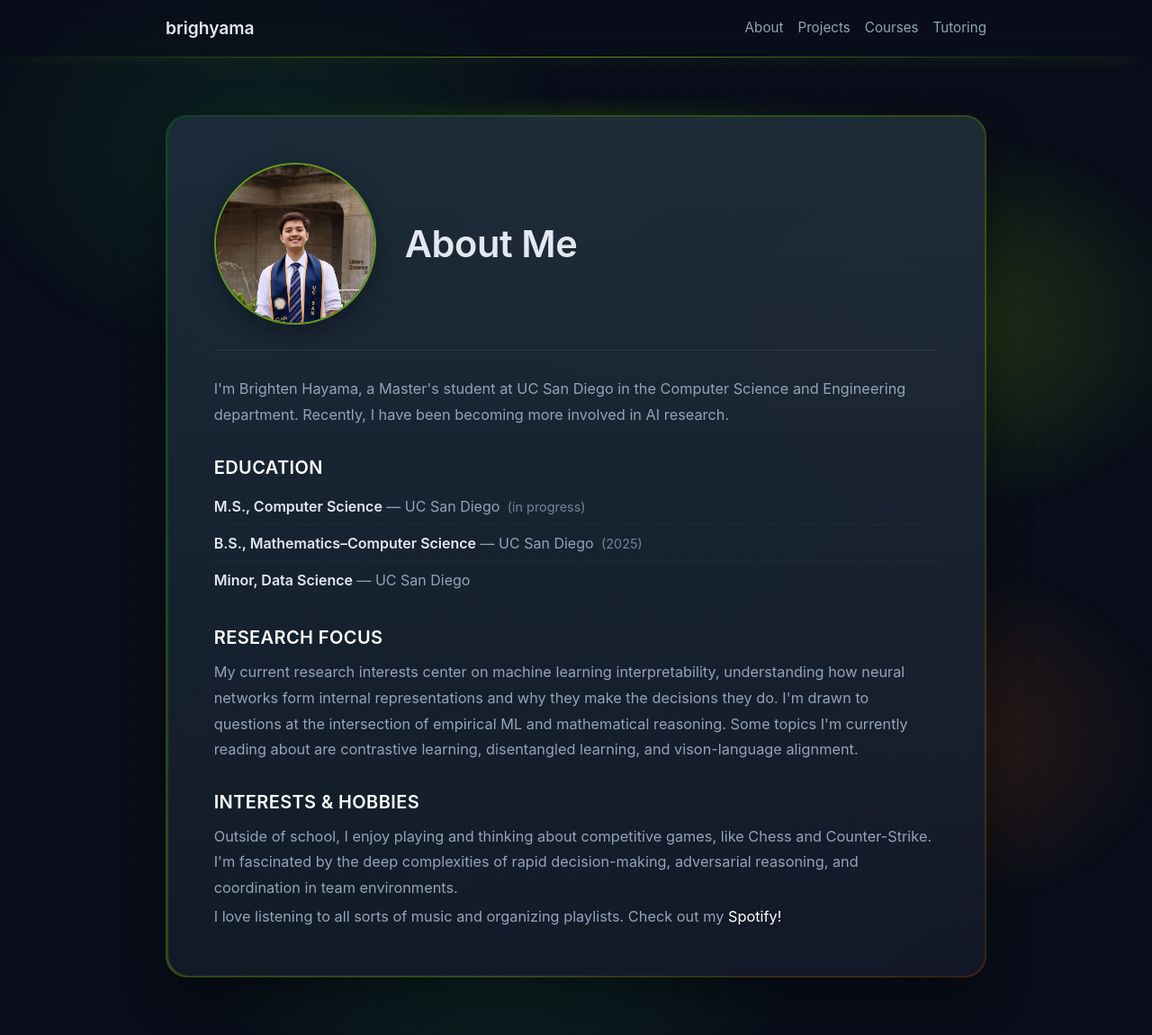
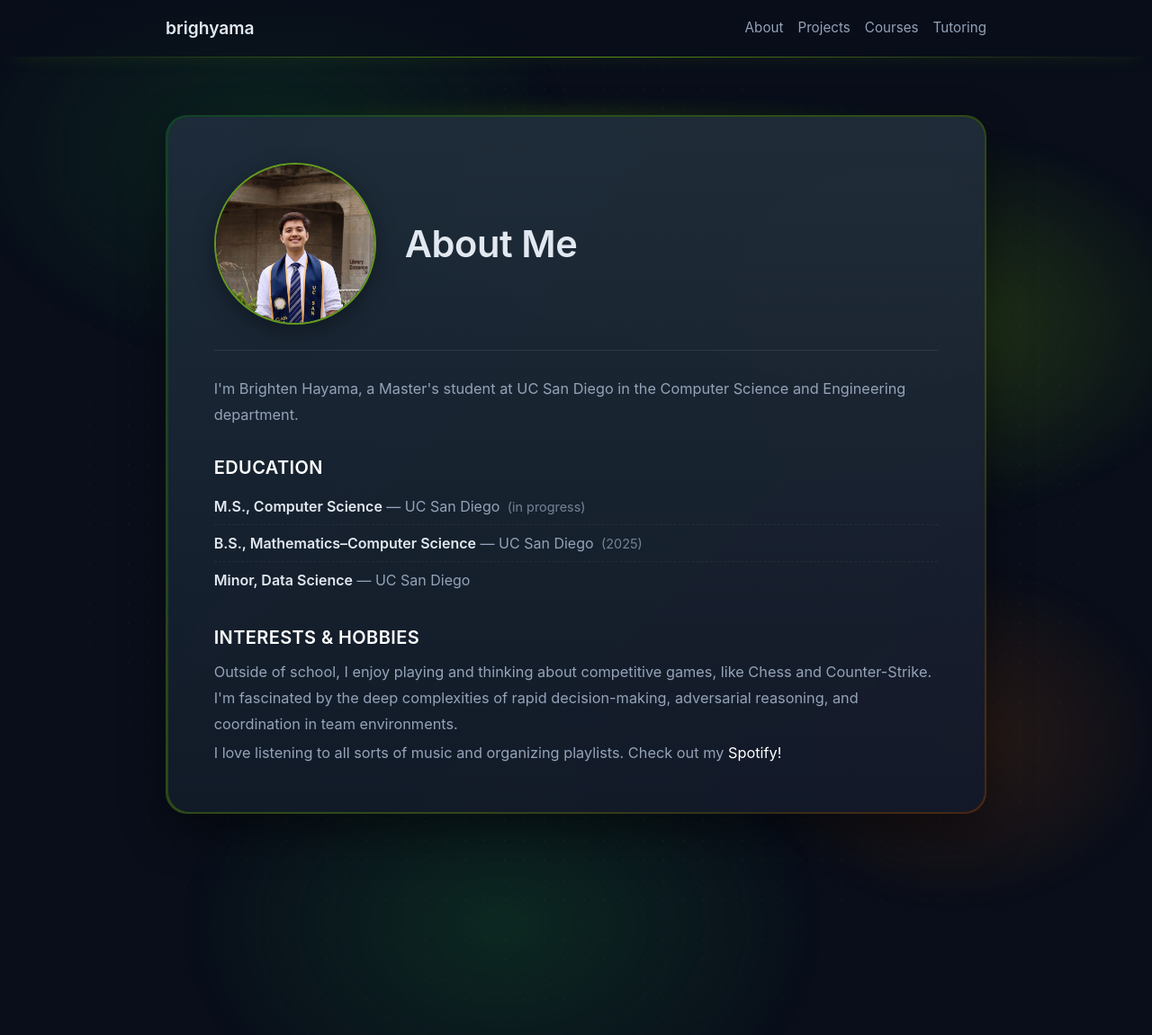
Before and after one commit to brighyama/brightenhayama.dev, a Jekyll site: the page built from about.html, in a window 1280 px wide and 1151 px high. Shown: the whole window at 90% size. Built offline with Jekyll 4.4.1, drawn with Linux system fonts in a browser that asks for light colours.

```diff
--- a/_layouts/about.html
+++ b/_layouts/about.html
@@ -19,7 +19,6 @@ layout: default
           <!-- <h2>Who I Am</h2> -->
           <p>
             I'm Brighten Hayama, a Master's student at UC San Diego in the Computer Science and Engineering department.
-            Recently, I have been becoming more involved in AI research.
           </p>
         </section>
 
@@ -32,7 +31,7 @@ layout: default
           </ul>
         </section>
 
-        <section class="about-section">
+        <!-- <section class="about-section">
           <h2>Research Focus</h2>
           <p>
             My current research interests center on machine learning interpretability, understanding how
@@ -40,7 +39,7 @@ layout: default
             I'm drawn to questions at the intersection of empirical ML and mathematical reasoning.
             Some topics I'm currently reading about are contrastive learning, disentangled learning, and vison-language alignment.
           </p>
-        </section>
+        </section> -->
 
         <section class="about-section">
           <h2>Interests &amp; Hobbies</h2>
--- a/_layouts/home.html
+++ b/_layouts/home.html
@@ -9,13 +9,13 @@ layout: default
 
       <h1 class="home-hero-title" id="home-title">
         <span class="home-title-line">Brighten Hayama</span>
-        <span class="home-title-line home-title-gradient">Computer Science &amp; ML</span>
+        <span class="home-title-line home-title-gradient">AI &amp; Machine Learning</span>
       </h1>
 
-      <p class="home-hero-copy">
+      <!-- <p class="home-hero-copy">
         <!-- I study how machine learning systems make decisions, build interactive web tools,
         and look for the mathematical structure hiding inside messy systems. -->
-      </p>
+      <!-- </p> -->
     </section>
   </div>
 </div>
```
Also changed, not shown: _layouts/projects.html (+24 -8 lines), assets/img/wildfire-project.png (added).
